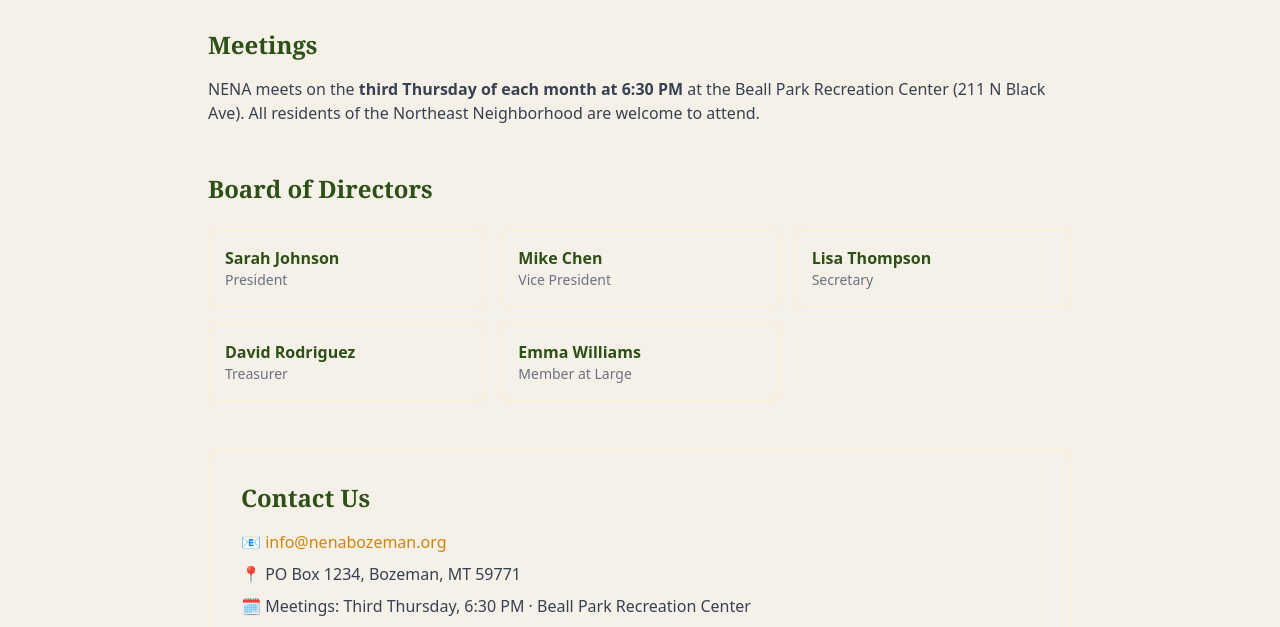
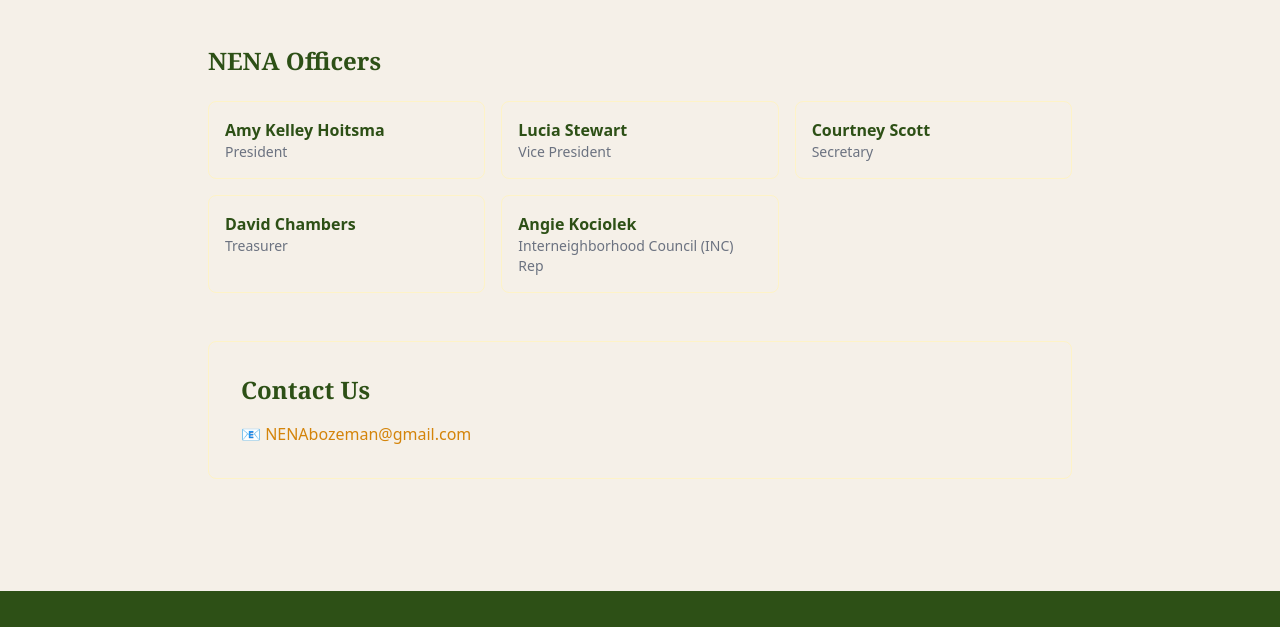
Before and after one commit to nena-bozeman/nena-public-website, an Astro site: page /nena-public-website/about in a window 1280 px wide. Shown: the part 597-1224 px from the top of the page. Built offline with nearby package versions, Linux system fonts and the light colour scheme; Astro itself is replaced by a stand-in of ours.

Commit message:
chore: update footer and meeting information across multiple components
- Removed meeting details from the footer component for a cleaner look.
- Updated the summary in the NENA meetings documentation to reflect the removal of regular meeting times.
- Changed contact email in the about page and removed meeting details for consistency.
- Removed meeting section from the contact page to streamline information presentation.

```diff
--- a/src/components/layout/Footer.astro
+++ b/src/components/layout/Footer.astro
@@ -9,7 +9,6 @@ const year = new Date().getFullYear();
       <div>
         <h3 class="font-serif font-bold text-white text-lg mb-3">Northeast Neighborhood Association</h3>
         <p class="text-sm text-green-200">Bozeman, Montana's Last Best Neighborhood</p>
-        <p class="text-sm text-green-200 mt-2">Meetings: Third Thursday, 6:30 PM<br />Beall Park Recreation Center</p>
       </div>
       <div>
         <h3 class="font-semibold text-white mb-3">Quick Links</h3>
--- a/src/content/objectives/nena-meetings.md
+++ b/src/content/objectives/nena-meetings.md
@@ -1,6 +1,6 @@
 ---
 title: "NENA Meetings"
-summary: "Meeting schedules, agendas, minutes, and recordings for the Northeast Neighborhood Association."
+summary: "Agendas, minutes, and recordings for the Northeast Neighborhood Association."
 active: true
 order: 2
 contactEmail: "meetings@nenabozeman.org"
@@ -8,11 +8,6 @@ contactEmail: "meetings@nenabozeman.org"
 
 NENA meets regularly with neighbors and the board. Official agendas, approved minutes, and audio or video recordings from the legacy site will be collected here.
 
-## Regular meetings
-
-- **General meetings:** Third Thursday of each month, 6:30 PM (see [About](/about) for location).
-- Committee meeting times vary; contact the relevant [objective](/objectives) committee for details.
-
 ## Documents & recordings
 
 _Place migrated PDFs in `public/documents/migrated/minutes/` and link them here._
--- a/src/content/pages/about.md
+++ b/src/content/pages/about.md
@@ -14,6 +14,4 @@ NENA was founded in 1985 and has been a voice for Northeast Bozeman residents ev
 
 ## Contact
 
-- **Email:** info@nenabozeman.org
-- **Meetings:** Third Thursday of each month, 6:30 PM at Beall Park Recreation Center
-- **Mailing Address:** PO Box 1234, Bozeman, MT 59771
+- **Email:** NENAbozeman@gmail.com
--- a/src/pages/about.astro
+++ b/src/pages/about.astro
@@ -2,11 +2,11 @@
 import Base from '../layouts/Base.astro';
 
 const boardMembers = [
-  { name: 'Sarah Johnson', role: 'President' },
-  { name: 'Mike Chen', role: 'Vice President' },
-  { name: 'Lisa Thompson', role: 'Secretary' },
-  { name: 'David Rodriguez', role: 'Treasurer' },
-  { name: 'Emma Williams', role: 'Member at Large' },
+  { name: 'Amy Kelley Hoitsma', role: 'President' },
+  { name: 'Lucia Stewart', role: 'Vice President' },
+  { name: 'Courtney Scott', role: 'Secretary' },
+  { name: 'David Chambers', role: 'Treasurer' },
+  { name: 'Angie Kociolek', role: 'Interneighborhood Council (INC) Rep' },
 ];
 ---
 
@@ -28,16 +28,11 @@ const boardMembers = [
       <p class="text-gray-700">
         NENA was founded in 1985 and has been a voice for Northeast Bozeman residents ever since. We work closely with the City of Bozeman on planning decisions that affect our neighborhood and host regular community events to bring neighbors together.
       </p>
-
-      <h2 class="font-serif text-2xl font-bold text-primary mt-8 mb-4">Meetings</h2>
-      <p class="text-gray-700">
-        NENA meets on the <strong>third Thursday of each month at 6:30 PM</strong> at the Beall Park Recreation Center (211 N Black Ave). All residents of the Northeast Neighborhood are welcome to attend.
-      </p>
     </div>
 
     <!-- Board Members -->
     <section class="mb-12">
-      <h2 class="font-serif text-2xl font-bold text-primary mb-6">Board of Directors</h2>
+      <h2 class="font-serif text-2xl font-bold text-primary mb-6">NENA Officers</h2>
       <div class="grid grid-cols-1 sm:grid-cols-2 lg:grid-cols-3 gap-4">
         {boardMembers.map((member) => (
           <div class="bg-cream rounded-lg p-4 border border-amber-100">
@@ -52,9 +47,7 @@ const boardMembers = [
     <section class="bg-cream rounded-lg p-8 border border-amber-100">
       <h2 class="font-serif text-2xl font-bold text-primary mb-4">Contact Us</h2>
       <div class="space-y-2 text-gray-700">
-        <p>📧 <a href="mailto:info@nenabozeman.org" class="text-accent hover:text-amber-700">info@nenabozeman.org</a></p>
-        <p>📍 PO Box 1234, Bozeman, MT 59771</p>
-        <p>🗓️ Meetings: Third Thursday, 6:30 PM · Beall Park Recreation Center</p>
+        <p>📧 <a href="mailto:NENAbozeman@gmail.com" class="text-accent hover:text-amber-700">NENAbozeman@gmail.com</a></p>
       </div>
     </section>
   </div>
--- a/src/pages/contact.astro
+++ b/src/pages/contact.astro
@@ -33,13 +33,6 @@ const mailchimpUrl = import.meta.env.PUBLIC_MAILCHIMP_URL ?? '#';
       </section>
 
       <section class="bg-white rounded-lg shadow-sm border border-gray-100 p-8">
-        <h2 class="font-serif text-xl font-bold text-primary mb-4">Meetings</h2>
-        <p class="text-gray-700">
-          Third Thursday of each month, 6:30 PM — Beall Park Recreation Center (211 N Black Ave). Details on the <a href={`${import.meta.env.BASE_URL}about`} class="text-accent hover:text-amber-700">About</a> page.
-        </p>
-      </section>
-
-      <section class="bg-white rounded-lg shadow-sm border border-gray-100 p-8">
         <h2 class="font-serif text-xl font-bold text-primary mb-4">Newsletter</h2>
         <p class="text-gray-700 mb-4">
           For email updates (replacement for the legacy newsletter signup flow), use the link configured for this deployment.
```
